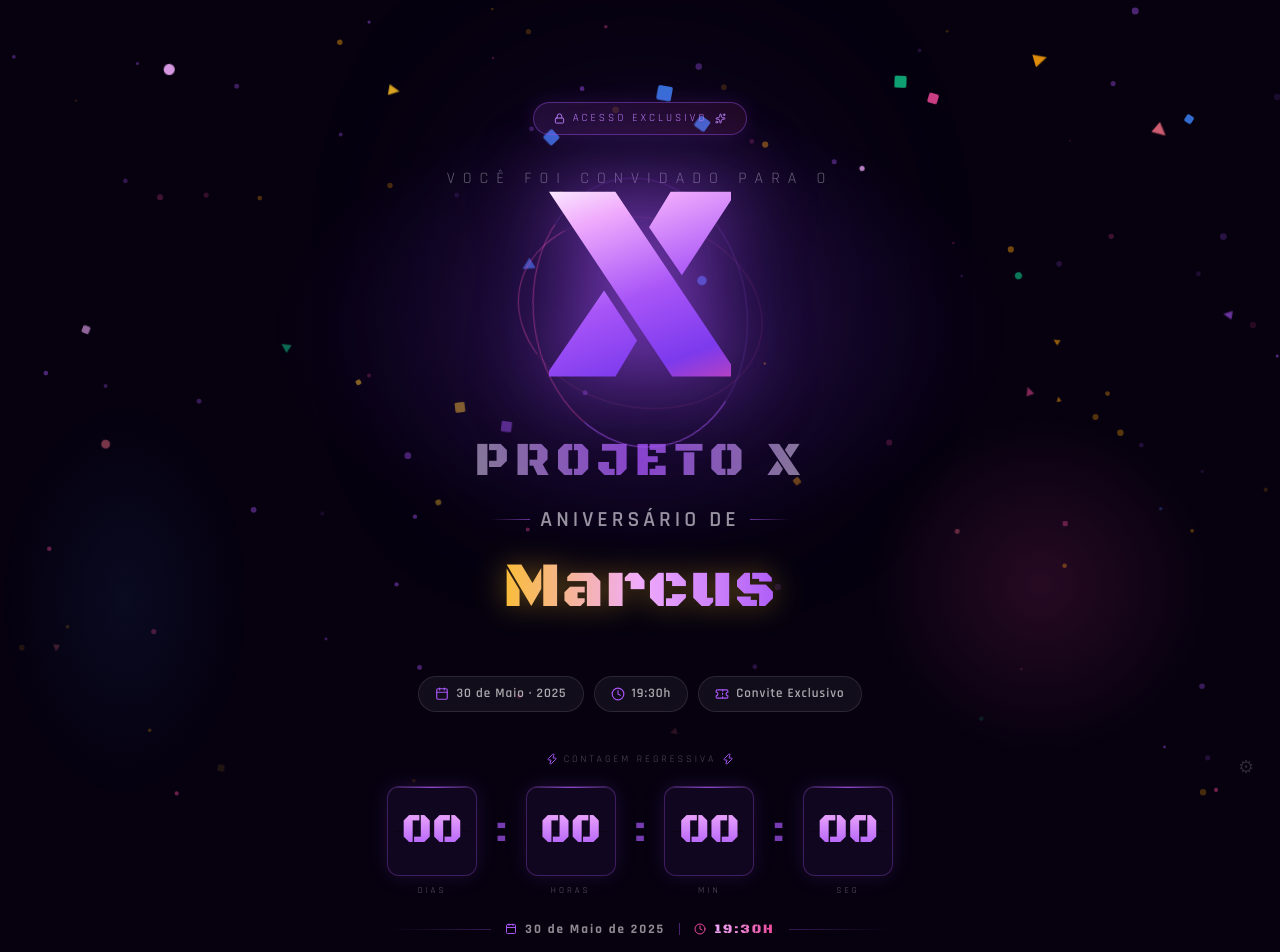
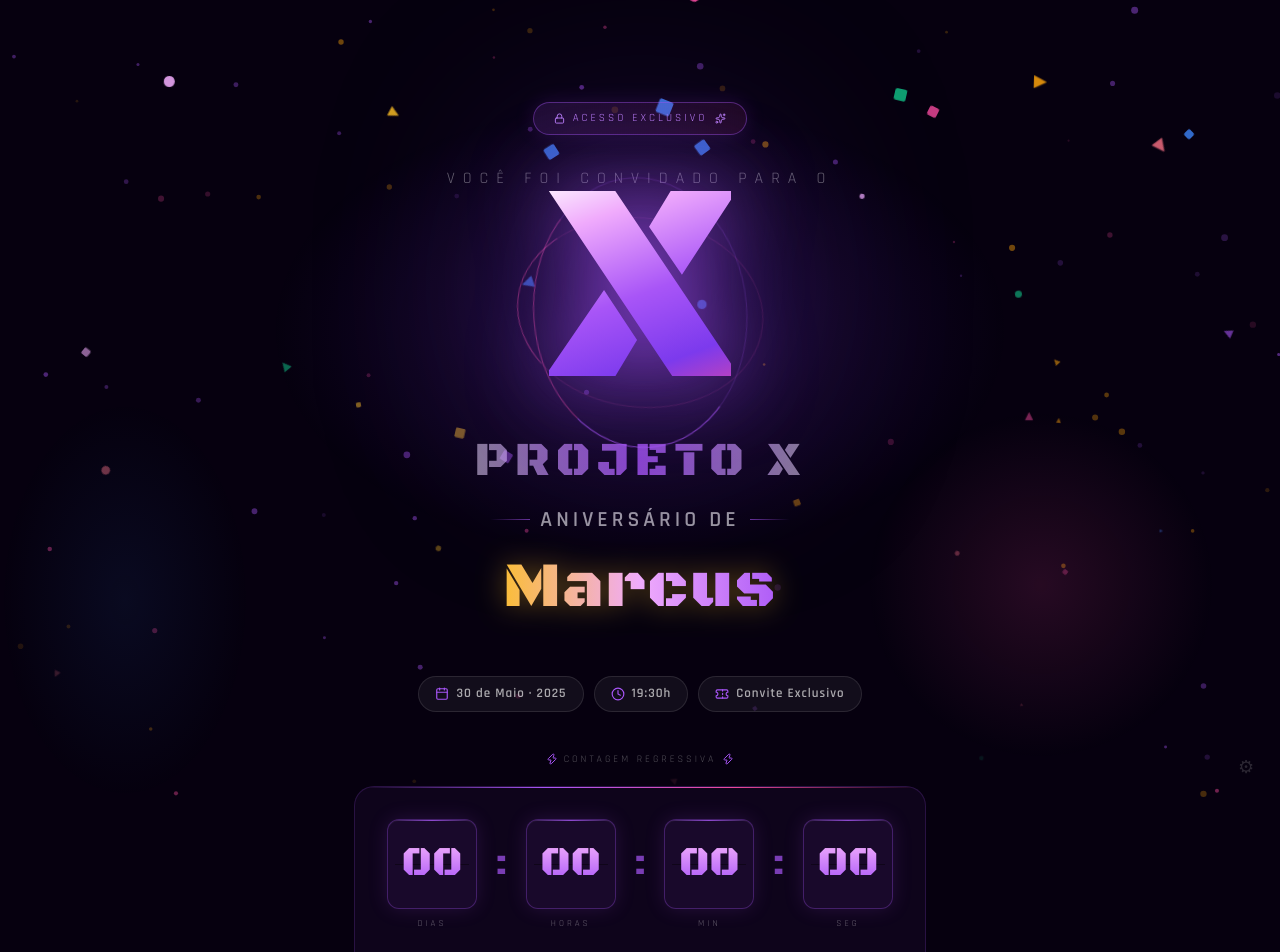
Before and after one commit to marcusgois21-cloud/Sublime-, a React (Vite) app: page / in a window 1280 px wide. Shown: the top 952 px of the page. Built offline with nearby package versions, Linux system fonts and the light colour scheme.

Commit message:
fix: fechar container do countdown e exibir data/hora dentro do box

```diff
--- a/src/pages/Landing.jsx
+++ b/src/pages/Landing.jsx
@@ -412,6 +412,7 @@ export default function Landing({ onRegister }) {
         transition={{ delay: 0.6 }}
         style={{ marginBottom: '3rem' }}
       >
+        {/* Título */}
         <div style={{
           display: 'flex', alignItems: 'center', justifyContent: 'center',
           gap: '6px', marginBottom: '1.2rem',
@@ -423,18 +424,26 @@ export default function Landing({ onRegister }) {
           <Zap size={12} color="#a855f7" />
         </div>
 
+        {/* Container visual do countdown */}
+        <div style={{
+          background: 'rgba(168,85,247,0.05)',
+          border: '1px solid rgba(168,85,247,0.18)',
+          borderRadius: '20px',
+          padding: 'clamp(1.2rem, 4vw, 2rem) clamp(1rem, 4vw, 2rem)',
+          position: 'relative',
+          overflow: 'hidden',
+        }}>
+          {/* shimmer top */}
+          <div style={{ position: 'absolute', top: 0, left: 0, right: 0, height: '1px', background: 'linear-gradient(90deg, transparent, #a855f7, #ec4899, transparent)' }} />
+
+          {/* Dígitos */}
           <div style={{
             display: 'flex', gap: 'clamp(8px, 3vw, 18px)',
             alignItems: 'center', justifyContent: 'center',
+            marginBottom: '1.4rem',
           }}>
             <Digit value={d} label="dias" />
-          <span style={{
-            color: 'rgba(168,85,247,0.7)',
-            fontFamily: "'Black Ops One', cursive",
-            fontSize: 'clamp(1.5rem, 4vw, 2.2rem)',
-            lineHeight: 1,
-            marginBottom: '20px',
-          }}>:</span>
+            <span style={{ color: 'rgba(168,85,247,0.7)', fontFamily: "'Black Ops One', cursive", fontSize: 'clamp(1.5rem, 4vw, 2.2rem)', lineHeight: 1, marginBottom: '20px' }}>:</span>
             <Digit value={h} label="horas" />
             <span style={{ color: 'rgba(168,85,247,0.7)', fontFamily: "'Black Ops One', cursive", fontSize: 'clamp(1.5rem, 4vw, 2.2rem)', lineHeight: 1, marginBottom: '20px' }}>:</span>
             <Digit value={m} label="min" />
@@ -442,40 +451,37 @@ export default function Landing({ onRegister }) {
             <Digit value={s} label="seg" />
           </div>
 
-        {/* Data/hora abaixo dos dígitos */}
+          {/* Separador */}
+          <div style={{ height: '1px', background: 'linear-gradient(90deg, transparent, rgba(168,85,247,0.25), transparent)', marginBottom: '1rem' }} />
+
+          {/* Data e hora dentro do box */}
           <div style={{
             display: 'flex', alignItems: 'center', justifyContent: 'center',
-          gap: '14px', marginTop: '1.4rem',
+            gap: 'clamp(10px, 3vw, 22px)', flexWrap: 'wrap',
           }}>
-          <div style={{ flex: 1, height: '1px', background: 'linear-gradient(90deg, transparent, rgba(168,85,247,0.3))' }} />
-          <div style={{ display: 'flex', alignItems: 'center', gap: '8px' }}>
-            <Calendar size={12} color="#a855f7" />
+            <div style={{ display: 'flex', alignItems: 'center', gap: '7px' }}>
+              <Calendar size={13} color="#a855f7" />
               <span style={{
-              fontFamily: "'Rajdhani', sans-serif",
-              fontWeight: 700,
-              fontSize: '13px',
-              letterSpacing: '2px',
-              color: 'rgba(255,255,255,0.55)',
+                fontFamily: "'Rajdhani', sans-serif", fontWeight: 700,
+                fontSize: 'clamp(12px, 2.5vw, 14px)', letterSpacing: '2px',
+                color: 'rgba(255,255,255,0.6)',
               }}>
-              30 de Maio de 2025
+                30 de Maio · 2025
               </span>
             </div>
-          <div style={{ width: '1px', height: '12px', background: 'rgba(168,85,247,0.4)' }} />
-          <div style={{ display: 'flex', alignItems: 'center', gap: '8px' }}>
-            <Clock size={12} color="#ec4899" />
+            <div style={{ width: '1px', height: '14px', background: 'rgba(168,85,247,0.4)' }} />
+            <div style={{ display: 'flex', alignItems: 'center', gap: '7px' }}>
+              <Clock size={13} color="#ec4899" />
               <span style={{
                 fontFamily: "'Black Ops One', cursive",
-              fontSize: '13px',
-              letterSpacing: '2px',
+                fontSize: 'clamp(12px, 2.5vw, 15px)', letterSpacing: '2px',
                 background: 'linear-gradient(90deg, #f0abfc, #ec4899)',
-              WebkitBackgroundClip: 'text',
-              WebkitTextFillColor: 'transparent',
-              backgroundClip: 'text',
+                WebkitBackgroundClip: 'text', WebkitTextFillColor: 'transparent', backgroundClip: 'text',
               }}>
                 19:30H
               </span>
             </div>
-          <div style={{ flex: 1, height: '1px', background: 'linear-gradient(90deg, rgba(168,85,247,0.3), transparent)' }} />
+          </div>
         </div>
       </motion.div>
 
```
Lines whose indentation alone changed are shown as unchanged.
